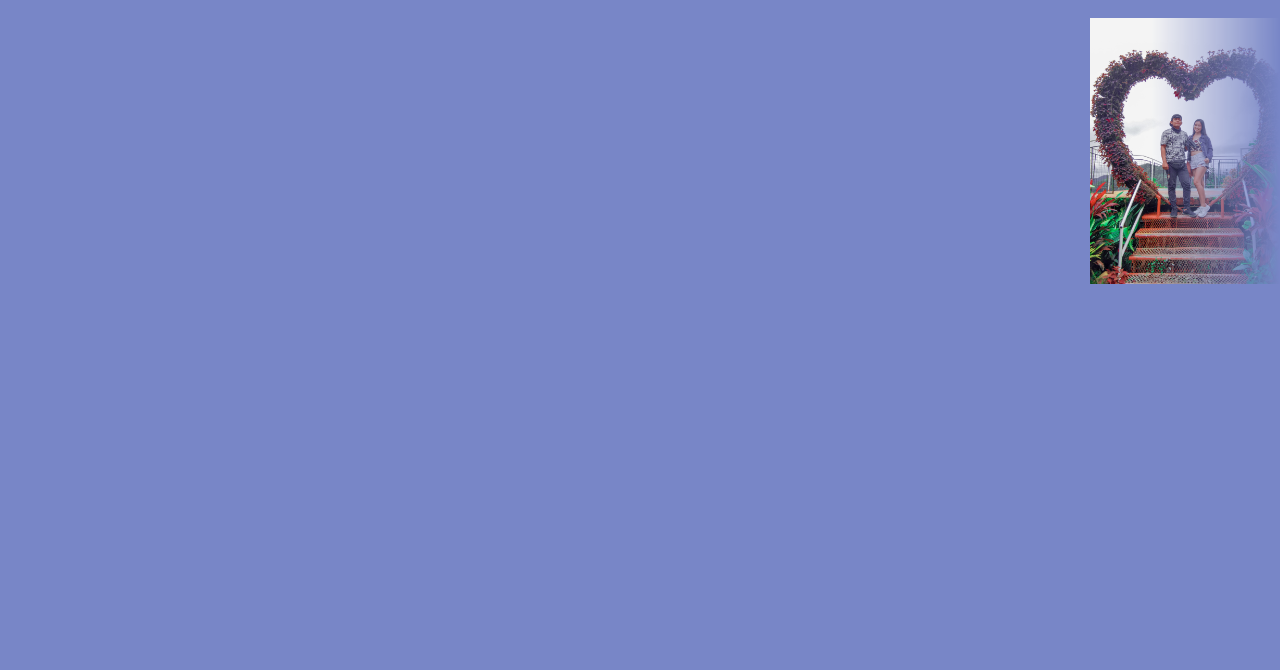
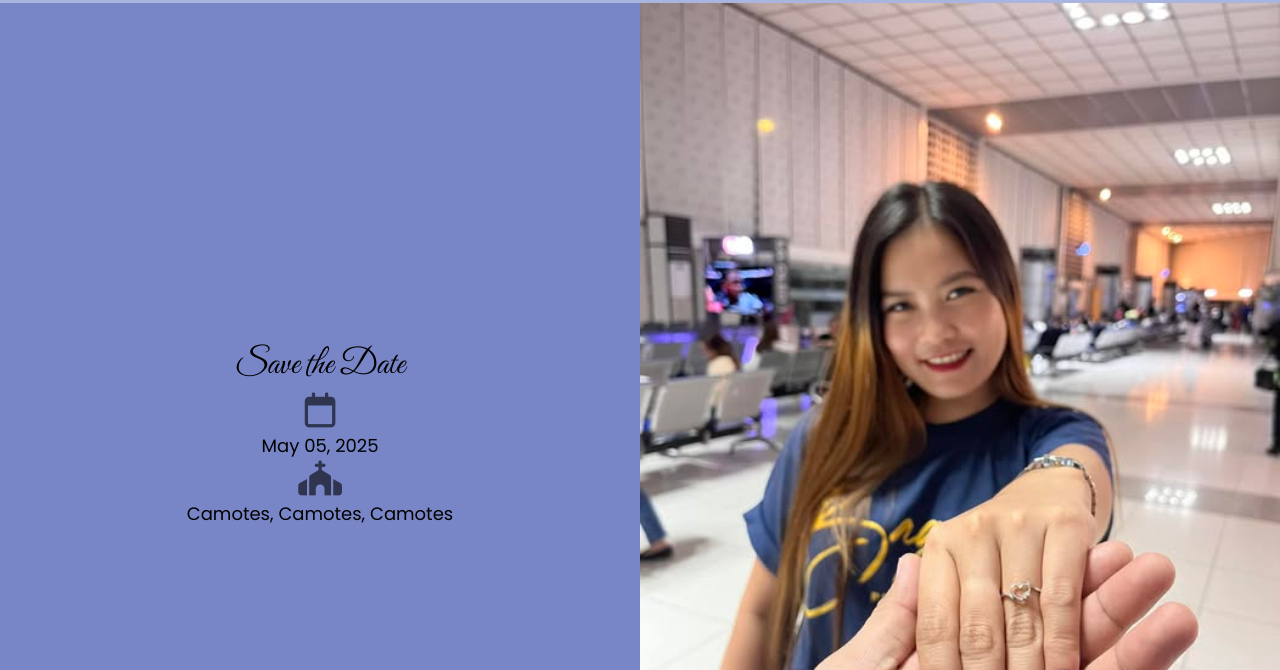
Before and after one commit to rhoydxd/Arlyn-Alvin, a plain HTML site: page home.html in a window 1280 px wide. Shown: the part 510-1180 px from the top of the page. Before the commit the page ends 808 px from the top, so only its background shows below. Drawn offline with Linux system fonts and the light colour scheme.

Commit message:
wedding info to home page added

```diff
--- a/css/style.css
+++ b/css/style.css
@@ -156,11 +156,6 @@ body#home {
     flex-direction: column;
     }
 
-    /* .aa-logo img{
-        height: 350px;
-        width: 350px;
-    } */
-
     .hero-ptext p:first-of-type{
         font-family: "Great Vibes", serif;
         text-align: center;
@@ -175,8 +170,51 @@ body#home {
     }
 
 
+/* Wedding Info Section */
+    .wedding-info{
+        border-top: 5px solid var(--primary-color);
+    }
+    .wed-info-container{
+        display: flex;
+        justify-content: center;
+        align-items: center;
+
+    }
+    .wed-photo,
+    .wed-text{
+        width: 50%;
+    }
+
+    .wed-text{
+        text-align: center;
+    }
+
+    .wed-photo img{
+        width: 100%;
+    }
+
+    .wed-text p:first-of-type{
+        font-family: "Great Vibes", serif;
+        font-size: 35px;
+    }
+
+    .wed-text i{
+        font-size: 35px;
+        opacity: .6;
+    }
+    .wed-text{
+        font-size: 18px;
+    }
 
 
+
+
+
+
+
+
+
+/* Slider */
     .list{
         margin-top: 20px;
     }
--- a/home.html
+++ b/home.html
@@ -42,6 +42,9 @@
 
         <!-- Main Section -->
         <main>
+
+            <!-- Hero -->
+
             <section class="home-hero">
                 <div class="card-div">
                     <div class="hero-ptext">
@@ -51,23 +54,43 @@
                 </div>
             </section>
 
+
+            <!-- Wedding info -->
+            <section class="wedding-info">
+                <div class="wed-info-container">
+                    <div class="wed-text">
+                        <p>Save the Date</p>
+                        <i class="fa-regular fa-calendar"></i>
+                        <p>May 05, 2025</p>
+                        <i class="fa-solid fa-church"></i>
+                        <p>Camotes, Camotes, Camotes</p>
+                    </div>
+                    <div class="wed-photo">
+                        <img src="./images/resources/Arlyn.jpg" alt="">
+                    </div>
+                </div>
+            </section>
+
+
+            <!-- Slider -->
+
             <section class="section-slider">
                 <div class="slider" style="
                     --width: 200px;
                     --height: 300px;
-                    --quantity: 10;
+                    --quantity: 7;
                 ">
                     <div class = "list">
                         <div class="item" style="--position: 1"><img src="./images/resources/Alvin&Arlyn.jpg" alt=""></div>
                         <div class="item" style="--position: 2"><img src="./images/resources/Alvin&Arlyn2.jpg" alt=""></div>
-                        <div class="item" style="--position: 3"><img src="./images/resources/Alvin&Arlyn1.jpg" alt=""></div>
-                        <div class="item" style="--position: 4"><img src="./images/resources/Alvin&Arlyn3.jpg" alt=""></div>
-                        <div class="item" style="--position: 5"><img src="./images/resources/Alvin&Arlyn4.jpg" alt=""></div>
-                        <div class="item" style="--position: 6"><img src="./images/resources/Alvin&Arlyn5.jpg" alt=""></div>
-                        <div class="item" style="--position: 7"><img src="./images/resources/Alvin&Arlyn6.jpg" alt=""></div>
-                        <div class="item" style="--position: 8"><img src="./images/resources/Alvin&Arlyn7.jpg" alt=""></div>
-                        <div class="item" style="--position: 9"><img src="./images/resources/Alvin&Arlyn8.jpg" alt=""></div>
-                        <div class="item" style="--position: 10"><img src="./images/resources/Alvin&Arlyn9.jpg" alt=""></div>
+                        <!-- <div class="item" style="--position: 3"><img src="./images/resources/Alvin&Arlyn1.jpg" alt=""></div> -->
+                        <div class="item" style="--position: 3"><img src="./images/resources/Alvin&Arlyn3.jpg" alt=""></div>
+                        <div class="item" style="--position: 4"><img src="./images/resources/Alvin&Arlyn4.jpg" alt=""></div>
+                        <div class="item" style="--position: 5"><img src="./images/resources/Alvin&Arlyn5.jpg" alt=""></div>
+                        <!-- <div class="item" style="--position: 7"><img src="./images/resources/Alvin&Arlyn6.jpg" alt=""></div> -->
+                        <div class="item" style="--position: 6"><img src="./images/resources/Alvin&Arlyn7.jpg" alt=""></div>
+                        <!-- <div class="item" style="--position: 9"><img src="./images/resources/Alvin&Arlyn8.jpg" alt=""></div> -->
+                        <div class="item" style="--position: 7"><img src="./images/resources/Alvin&Arlyn9.jpg" alt=""></div>
                     </div>
                 </div>
             </section>
```
